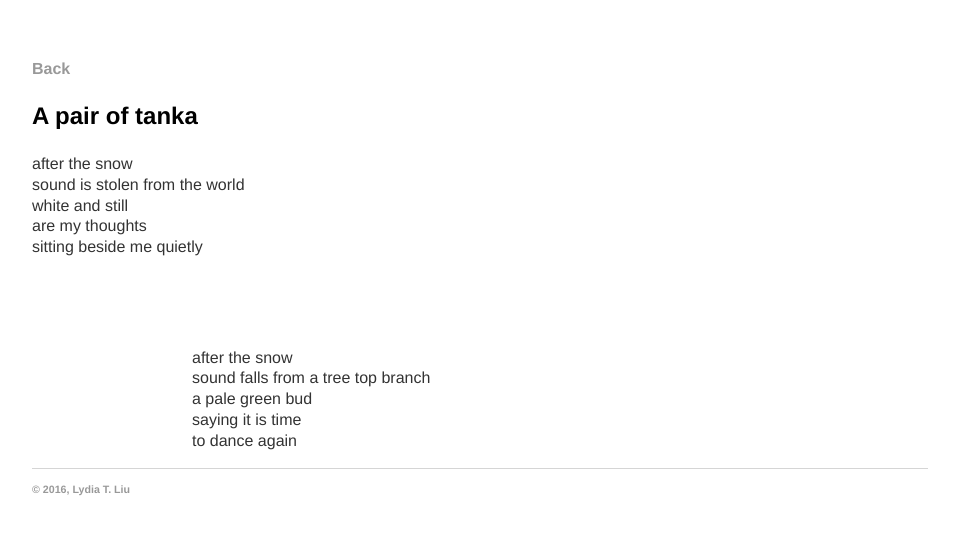
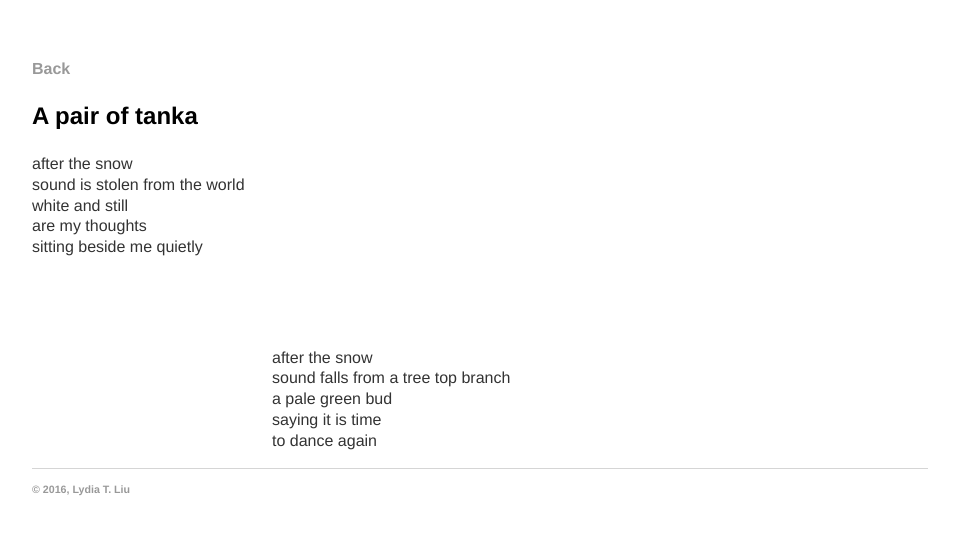
Before and after one commit to serenalwang/serenalwang.github.io, a Jekyll site: the page built from poems/one.md, in a window 1280 px wide. Shown: the top 535 px of the page, without its empty margins (160-1119 px from the left). Built offline with Jekyll 4.4.1, drawn with Linux system fonts in a browser that asks for light colours.

Commit message:
Update one.md

```diff
--- a/poems/one.md
+++ b/poems/one.md
@@ -18,7 +18,7 @@
 
 
 
-<span style ="display:inline-block;margin-left:10em;">
+<span style ="display:inline-block;margin-left:15em;">
 after the snow
 sound falls from a tree top branch
 a pale green bud
```
